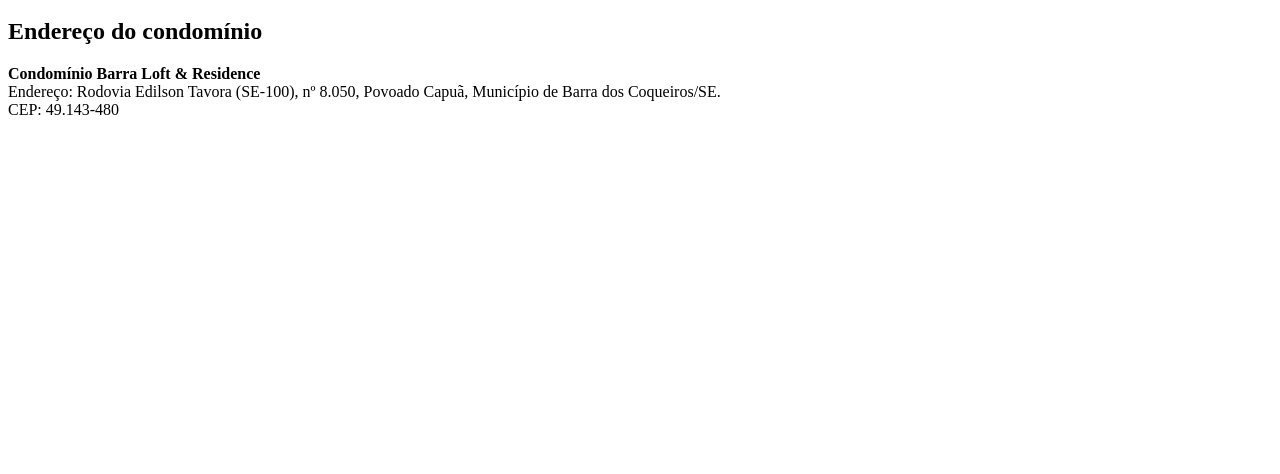
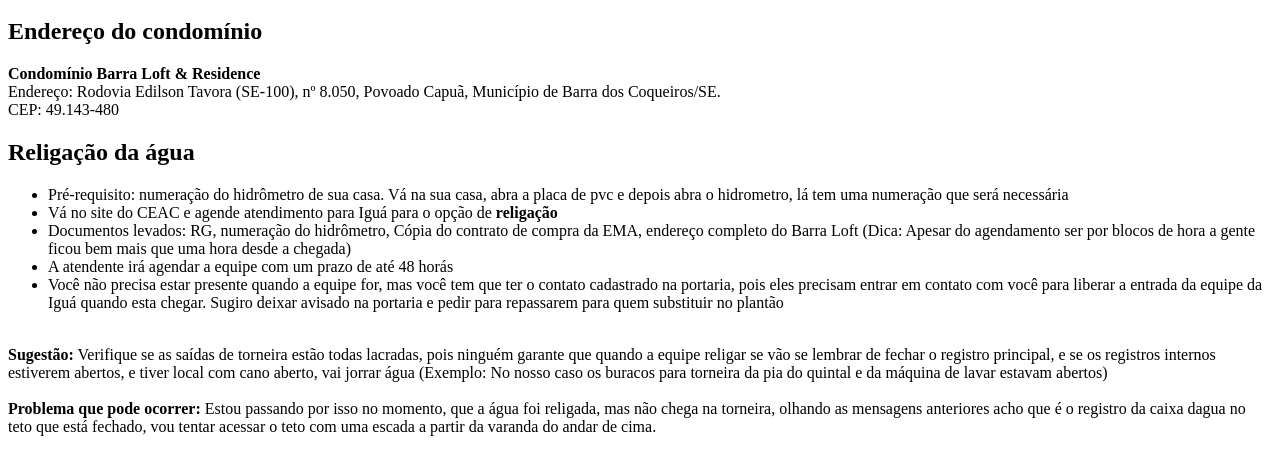
Before and after one commit to barraloft/barraloft.github.io, a plain HTML site: page index.html in a window 1280 px wide. Shown: the part 48-522 px from the top of the page. Drawn offline with Linux system fonts and the light colour scheme.

Commit message:
Priveira versão da Iguá

```diff
--- a/index.html
+++ b/index.html
@@ -10,6 +10,30 @@
     Endereço: Rodovia Edilson Tavora (SE-100), nº 8.050, Povoado Capuã, Município de Barra dos Coqueiros/SE. <br>
     CEP: 49.143-480
 
+    <h2>Religação da água</h2>
+    <ul>
+      <li>Pré-requisito: numeração do hidrômetro de sua casa. Vá na sua casa, abra a placa de pvc e depois abra o hidrometro,
+          lá tem uma numeração que será necessária</li>
+      <li>Vá no site do CEAC e agende atendimento para Iguá para o opção de <b>religação</b></li>
+      <li>Documentos levados: RG, numeração do hidrômetro, Cópia do contrato de compra da EMA, endereço completo do Barra Loft
+          (Dica: Apesar do agendamento ser por blocos de hora a gente ficou bem mais que uma hora desde a chegada)</li>
+      <li>A atendente irá agendar a equipe com um prazo de até 48 horás</li>
+      <li>Você não precisa estar presente quando a equipe for, mas você tem que ter o contato cadastrado na portaria,
+          pois eles precisam entrar em contato com você para liberar a entrada da equipe da Iguá quando esta chegar.
+          Sugiro deixar avisado na portaria e pedir para repassarem para quem substituir no plantão </li>
+    </ul>
+    <br>
+    <b>Sugestão:</b> Verifique se as saídas de torneira estão todas lacradas,
+       pois ninguém garante que quando a equipe religar se vão se lembrar de fechar o registro principal,
+       e se os registros internos estiverem abertos, e tiver local com cano aberto,
+       vai jorrar água (Exemplo: No nosso caso os buracos para torneira da pia do quintal
+       e da máquina de lavar estavam abertos)
+    <br><br>
+    <b>Problema que pode ocorrer:</b> Estou passando por isso no momento, que a água foi religada,
+       mas não chega na torneira, olhando as mensagens anteriores acho que é o registro da caixa dagua
+       no teto que está fechado, vou tentar acessar o teto com uma escada a partir da varanda do andar de cima.
+    <br><br>
+
 
   </body>
 </html>
```
